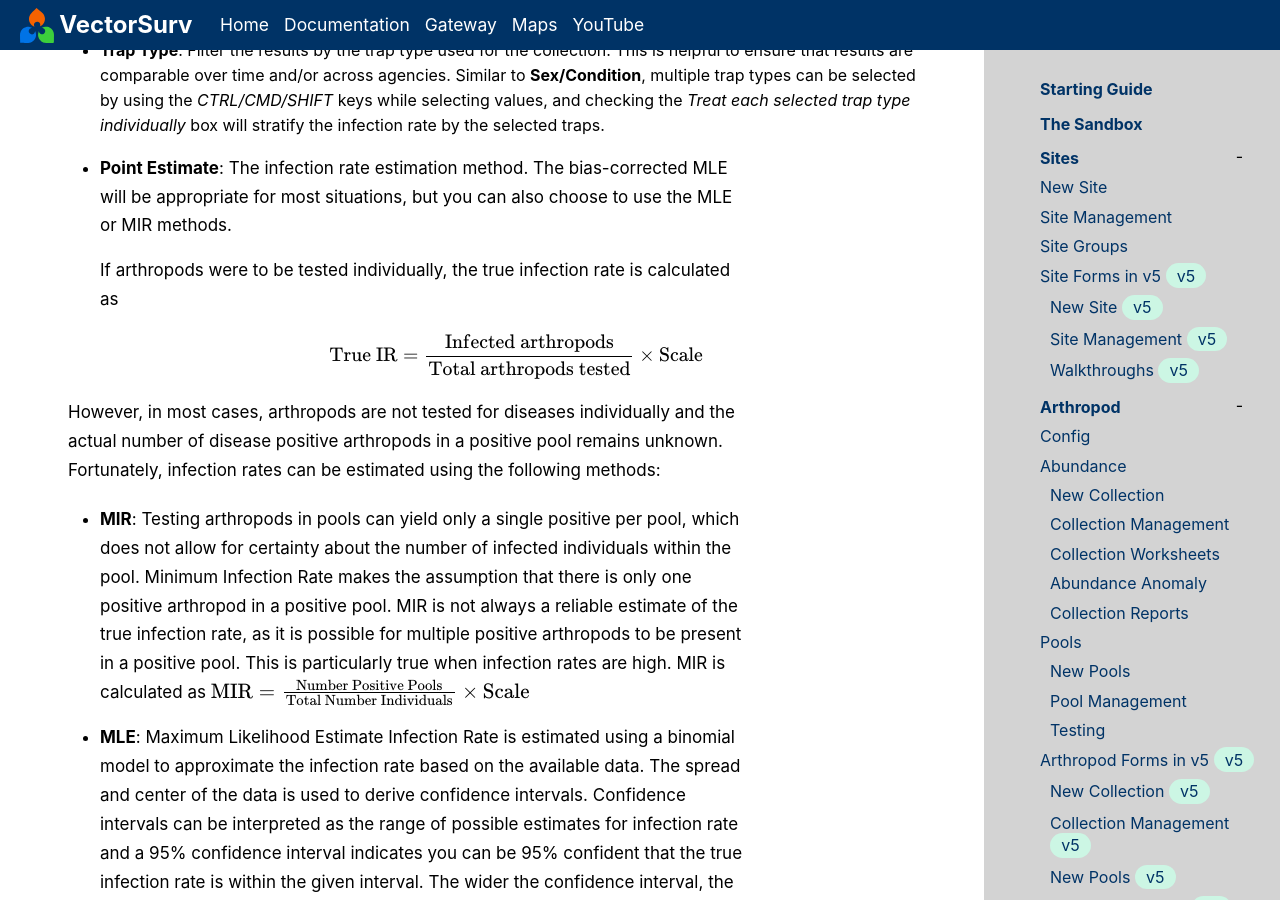
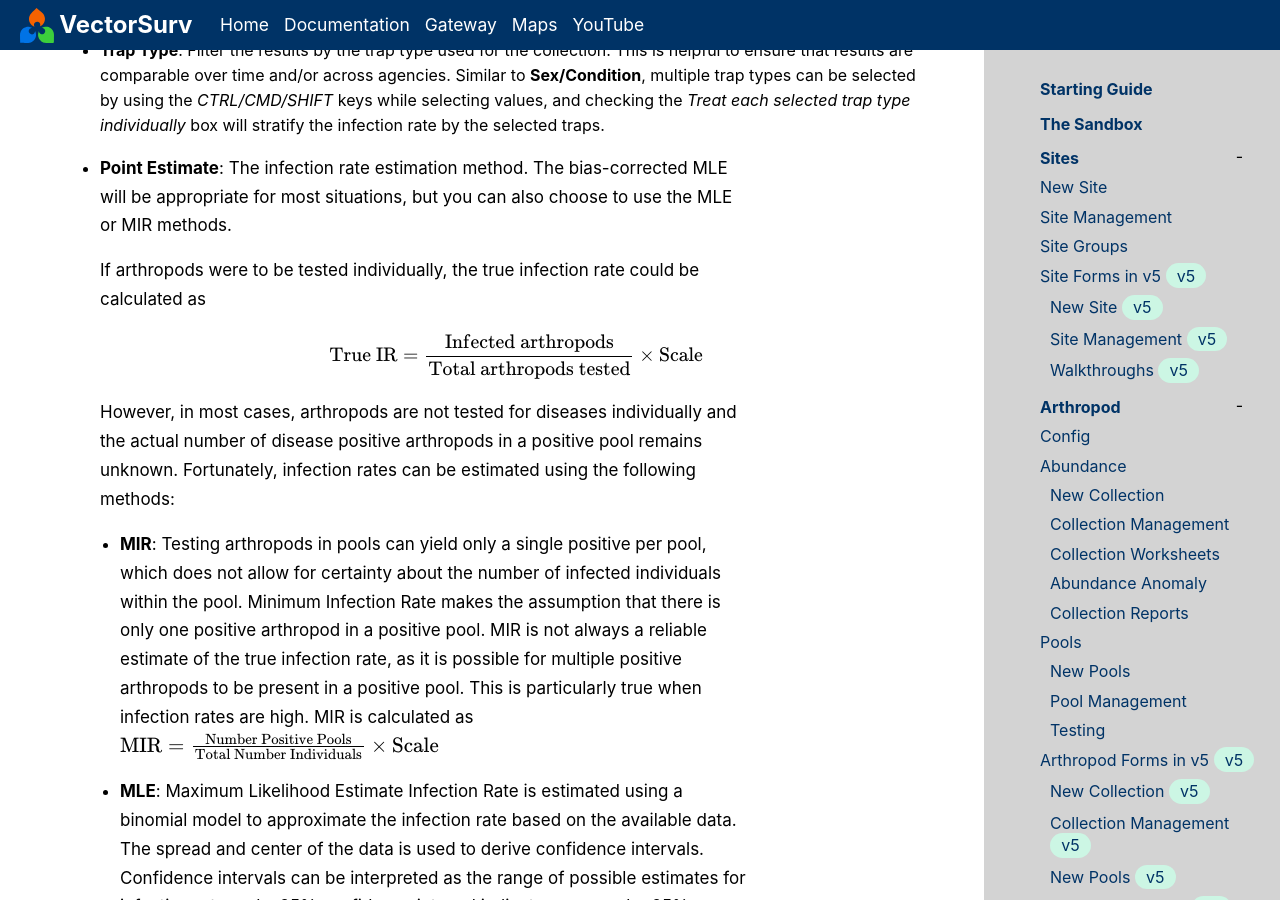
Before and after one commit to tlvaldepena/vectorsurv.org, a Jekyll site: the page built from _docs/tools/calculators/infection-rate.md, in a window 1280 px wide and 900 px high, scrolled down 1966 px. Built offline with Jekyll 4.4.1, drawn with Linux system fonts in a browser that asks for light colours.

Commit message:
Update infection-rate.md

```diff
--- a/_docs/tools/calculators/infection-rate.md
+++ b/_docs/tools/calculators/infection-rate.md
@@ -19,19 +19,19 @@ The pool infection rate calculator estimates the arbovirus infection rate based
 - **Trap Type**: Filter the results by the trap type used for the collection. This is helpful to ensure that results are comparable over time and/or across agencies. Similar to **Sex/Condition**, multiple trap types can be selected by using the _CTRL/CMD/SHIFT_ keys while selecting values, and checking the _Treat each selected trap type individually_ box will stratify the infection rate by the selected traps.
 - **Point Estimate**: The infection rate estimation method. The bias-corrected MLE will be appropriate for most situations, but you can also choose to use the MLE or MIR methods.
 
-  If arthropods were to be tested individually, the true infection rate is calculated as
+  If arthropods were to be tested individually, the true infection rate could be calculated as
 
   $$ \text{True IR} = \frac{\text{Infected arthropods}} {\text{Total arthropods tested}} \times \text{Scale} $$
 
-However, in most cases, arthropods are not tested for diseases individually and the actual number of disease positive arthropods in a positive pool remains unknown. Fortunately, infection rates can be estimated using the following methods:
+  However, in most cases, arthropods are not tested for diseases individually and the actual number of disease positive arthropods in a positive pool remains unknown. Fortunately, infection rates can be estimated using the following methods:
   <br>
 
- - **MIR**: Testing arthropods in pools can yield only a single positive per pool, which does not allow for certainty about the number of infected individuals within the pool. Minimum Infection Rate makes the assumption that there is only one positive arthropod in a positive pool. MIR is not always a reliable estimate of the true infection rate, as it is possible for multiple positive arthropods to be present in a positive pool. This is particularly true when infection rates are high. MIR is calculated as
+  - **MIR**: Testing arthropods in pools can yield only a single positive per pool, which does not allow for certainty about the number of infected individuals within the pool. Minimum Infection Rate makes the assumption that there is only one positive arthropod in a positive pool. MIR is not always a reliable estimate of the true infection rate, as it is possible for multiple positive arthropods to be present in a positive pool. This is particularly true when infection rates are high. MIR is calculated as
 $$\text{MIR} =  \frac{\text{Number Positive Pools}} {\text{Total Number Individuals}}  \times \text{Scale}$$
 
- - **MLE**: Maximum Likelihood Estimate Infection Rate is estimated using a binomial model to approximate the infection rate based on the available data. The spread and center of the data is used to derive confidence intervals. Confidence intervals can be interpreted as the range of possible estimates for infection rate and a 95% confidence interval indicates you can be 95% confident that the true infection rate is within the given interval. The wider the confidence interval, the greater the uncertainty about the point estimate.
+  - **MLE**: Maximum Likelihood Estimate Infection Rate is estimated using a binomial model to approximate the infection rate based on the available data. The spread and center of the data is used to derive confidence intervals. Confidence intervals can be interpreted as the range of possible estimates for infection rate and a 95% confidence interval indicates you can be 95% confident that the true infection rate is within the given interval. The wider the confidence interval, the greater the uncertainty about the point estimate.
 
- - **Bias-Corrected MLE**: The standard MLE can have significant bias depending on the quantity and quality of available data. The bias-corrected MLE seeks to reduce this bias and is the recommended point estimate when sample size is small. The bias-corrected MLE will be appropriate for most situations.
+  - **Bias-Corrected MLE**: The standard MLE can have significant bias depending on the quantity and quality of available data. The bias-corrected MLE seeks to reduce this bias and is the recommended point estimate when sample size is small. The bias-corrected MLE will be appropriate for most situations.
 
     <br>
 
```
